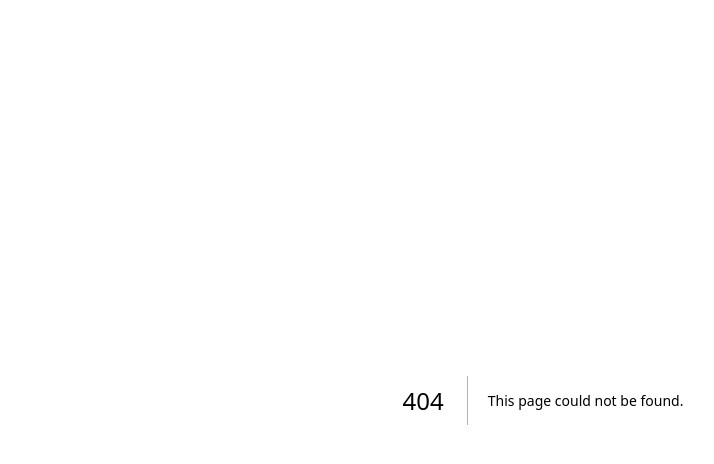
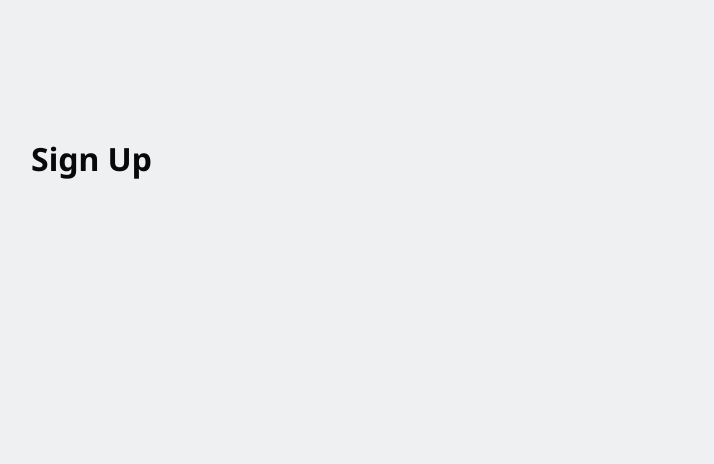
Before and after one commit to jordantannen/FirebaseBlog, a Next.js app: page /enter in a window 1280 px wide. Before the commit this address had no page. Shown: the top 464 px of the page, without its empty margins (97-811 px from the left). Built offline with nearby package versions, Linux system fonts and the light colour scheme.

Commit message:
Replace CSS

```diff
--- /dev/null
+++ b/pages/enter.js
@@ -0,0 +1,7 @@
+export default function EnterPage({ }) {
+    return (
+        <main>
+            <h1>Sign Up</h1>
+        </main>
+    )
+}
--- a/styles/globals.css
+++ b/styles/globals.css
@@ -1,107 +1,262 @@
+@import url('https://fonts.googleapis.com/css2?family=Noto+Sans:ital,wght@0,400;0,700;1,400&display=swap');
+
 :root {
-  --max-width: 1100px;
-  --border-radius: 12px;
-  --font-mono: ui-monospace, Menlo, Monaco, 'Cascadia Mono', 'Segoe UI Mono',
-    'Roboto Mono', 'Oxygen Mono', 'Ubuntu Monospace', 'Source Code Pro',
-    'Fira Mono', 'Droid Sans Mono', 'Courier New', monospace;
-
-  --foreground-rgb: 0, 0, 0;
-  --background-start-rgb: 214, 219, 220;
-  --background-end-rgb: 255, 255, 255;
-
-  --primary-glow: conic-gradient(
-    from 180deg at 50% 50%,
-    #16abff33 0deg,
-    #0885ff33 55deg,
-    #54d6ff33 120deg,
-    #0071ff33 160deg,
-    transparent 360deg
-  );
-  --secondary-glow: radial-gradient(
-    rgba(255, 255, 255, 1),
-    rgba(255, 255, 255, 0)
-  );
-
-  --tile-start-rgb: 239, 245, 249;
-  --tile-end-rgb: 228, 232, 233;
-  --tile-border: conic-gradient(
-    #00000080,
-    #00000040,
-    #00000030,
-    #00000020,
-    #00000010,
-    #00000010,
-    #00000080
-  );
-
-  --callout-rgb: 238, 240, 241;
-  --callout-border-rgb: 172, 175, 176;
-  --card-rgb: 180, 185, 188;
-  --card-border-rgb: 131, 134, 135;
+  --color-bg: #eef0f1;
+  --color-text: #08090a;
+  --color-blue: #3b49df;
+  --color-red: #df3b3b;
+  --color-green: #3bdf72;
+  --color-gray: #b5bdc4;
+}
+html,
+body {
+  padding: 0;
+  margin: 0;
+  font-family: 'Noto Sans', sans-serif;
+  background-color: var(--color-bg);
+  color: var(--color-text);
+  margin-top: 50px;
 }
 
-@media (prefers-color-scheme: dark) {
-  :root {
-    --foreground-rgb: 255, 255, 255;
-    --background-start-rgb: 0, 0, 0;
-    --background-end-rgb: 0, 0, 0;
 
-    --primary-glow: radial-gradient(rgba(1, 65, 255, 0.4), rgba(1, 65, 255, 0));
-    --secondary-glow: linear-gradient(
-      to bottom right,
-      rgba(1, 65, 255, 0),
-      rgba(1, 65, 255, 0),
-      rgba(1, 65, 255, 0.3)
-    );
 
-    --tile-start-rgb: 2, 13, 46;
-    --tile-end-rgb: 2, 5, 19;
-    --tile-border: conic-gradient(
-      #ffffff80,
-      #ffffff40,
-      #ffffff30,
-      #ffffff20,
-      #ffffff10,
-      #ffffff10,
-      #ffffff80
-    );
+main {
+  padding: 1rem 10vw;
+}
 
-    --callout-rgb: 20, 20, 20;
-    --callout-border-rgb: 108, 108, 108;
-    --card-rgb: 100, 100, 100;
-    --card-border-rgb: 200, 200, 200;
-  }
+h1 { font-size: 2rem; }
+h2 { font-size: 1.5rem; }
+h2 { font-size: 1.25rem; }
+
+a {
+  color: inherit;
+  text-decoration: none;
+  cursor: pointer;
 }
 
 * {
   box-sizing: border-box;
-  padding: 0;
-  margin: 0;
 }
 
-html,
-body {
-  max-width: 100vw;
-  overflow-x: hidden;
+img {max-width: 100%;}
+
+input {
+  display: inline-block;
+  outline: none;
+  border: none;
+  font-size: 1.5rem;
+  width: 100%;
+  padding: 5px 10px;
 }
 
-body {
-  color: rgb(var(--foreground-rgb));
-  background: linear-gradient(
-      to bottom,
-      transparent,
-      rgb(var(--background-end-rgb))
-    )
-    rgb(var(--background-start-rgb));
+fieldset {
+  border: none;
+  padding: 1rem 0;
+  font-size: 1.25rem;
 }
 
-a {
-  color: inherit;
-  text-decoration: none;
+code {
+  overflow-x: scroll;
 }
 
-@media (prefers-color-scheme: dark) {
-  html {
-    color-scheme: dark;
+/* Navbar */
+
+.navbar {
+  height: 70px;
+  width: 100%;
+  background: white;
+  color: var(--colors-text);
+  position: fixed;
+  top: 0;
+  padding: 0 10vw;
+  font-weight: bold;
+  border-bottom: 1px solid var(--color-gray);
+  z-index: 99;
+}
+
+.navbar ul {
+  list-style-type: none;
+  margin: 0;
+  padding: 0;
+  display: flex;
+  align-items: center;
+  justify-content: space-between;
+  height: 100%;
+}
+
+.navbar img {
+  border-radius: 50%;
+  width: 50px;
+  height: 50px;
+  cursor: pointer;
+}
+
+.navbar li {
+  border-radius: 50%;
+
+}
+
+/* Buttons */
+
+.btn, button {
+  background-color: var(--color-gray);
+  border: none;
+  color: var(--color-text);
+  padding: 1rem 2rem;
+  display: flex;
+  align-items: center;
+  text-align: center;
+  justify-content: center;
+  text-decoration: none;
+  font-family: 'Noto Sans', sans-serif;
+  font-weight: bold;
+  border-radius: 0.25rem;
+  cursor: pointer;
+  margin: 0.5rem 1rem 0.5rem 0;
+}
+
+@media only screen and (max-width: 768px) {
+  button {
+    padding: 0.5rem 1rem;
+    font-size: 0.8rem;
   }
 }
+
+
+button:hover {
+  filter: brightness(90%);
+}
+
+button:disabled,
+button[disabled]{
+  filter: brightness(80%);
+  cursor: not-allowed;
+}
+
+button.btn-blue {
+  background-color: var(--color-blue);
+  color: white;
+}
+
+button.btn-red {
+  background-color: var(--color-red);
+  color: white;
+}
+
+button.btn-green {
+  background-color: var(--color-green);
+  color: white;
+}
+
+button.btn-google {
+  background-color: white;
+  color: var(--color-text);
+}
+
+.btn-google img {
+  width: 30px;
+  margin-right: 10px;
+}
+
+button.btn-logo {
+  background-color: var(--color-text);
+  color: white;
+  text-transform: uppercase;
+  font-size: 1.5rem;
+  padding: 0.5rem 1rem;
+}
+
+/* Cards */
+
+.card {
+  padding: 2rem;
+  margin: 1rem 0;
+  background-color: white;
+  border: 1px solid var(--color-gray);
+  border-radius: 8px;
+}
+
+.card footer {
+  display: flex;
+}
+
+.card-img-center {
+  width:20%;
+  display:block;
+  margin:auto;
+  border-radius: 50%;
+  max-width: 150px;
+}
+
+.card-info {
+  color: white;
+  background: var(--color-blue);
+}
+
+/* Loader */
+
+.loader {
+  border: 10px solid var(--color-bg);
+  border-top: 10px solid var(--color-blue);
+  border-radius: 50%;
+  width: 50px;
+  height: 50px;
+  animation: spin 2s linear infinite;
+}
+
+@keyframes spin {
+  0% { transform: rotate(0deg); }
+  100% { transform: rotate(360deg); }
+}
+
+/* File uploads */
+
+input[type="file"] {
+  display: none;
+}
+
+.upload-snippet {
+  width: 75%;
+    margin-left: auto;
+    background: white;
+    padding: 5px;
+    margin: 5px 0;
+}
+/* Utilities */
+
+.push-left {
+  margin-left: auto;
+}
+
+.text-sm {
+  font-size: 0.85rem;
+}
+
+.text-danger {
+  font-weight: bold;
+  color: var(--color-red);
+}
+
+.text-success {
+  font-weight: bold;
+  color: var(--color-green);
+}
+
+.text-info {
+  font-weight: bold;
+  color: var(--color-blue);
+}
+
+.box {
+  display: flex;
+  justify-content: space-between;
+}
+
+.box-center {
+  display: flex;
+  flex-direction: column;
+  align-content: center;
+  text-align: center;
+}
+
+.hidden { display:  none; }
```
